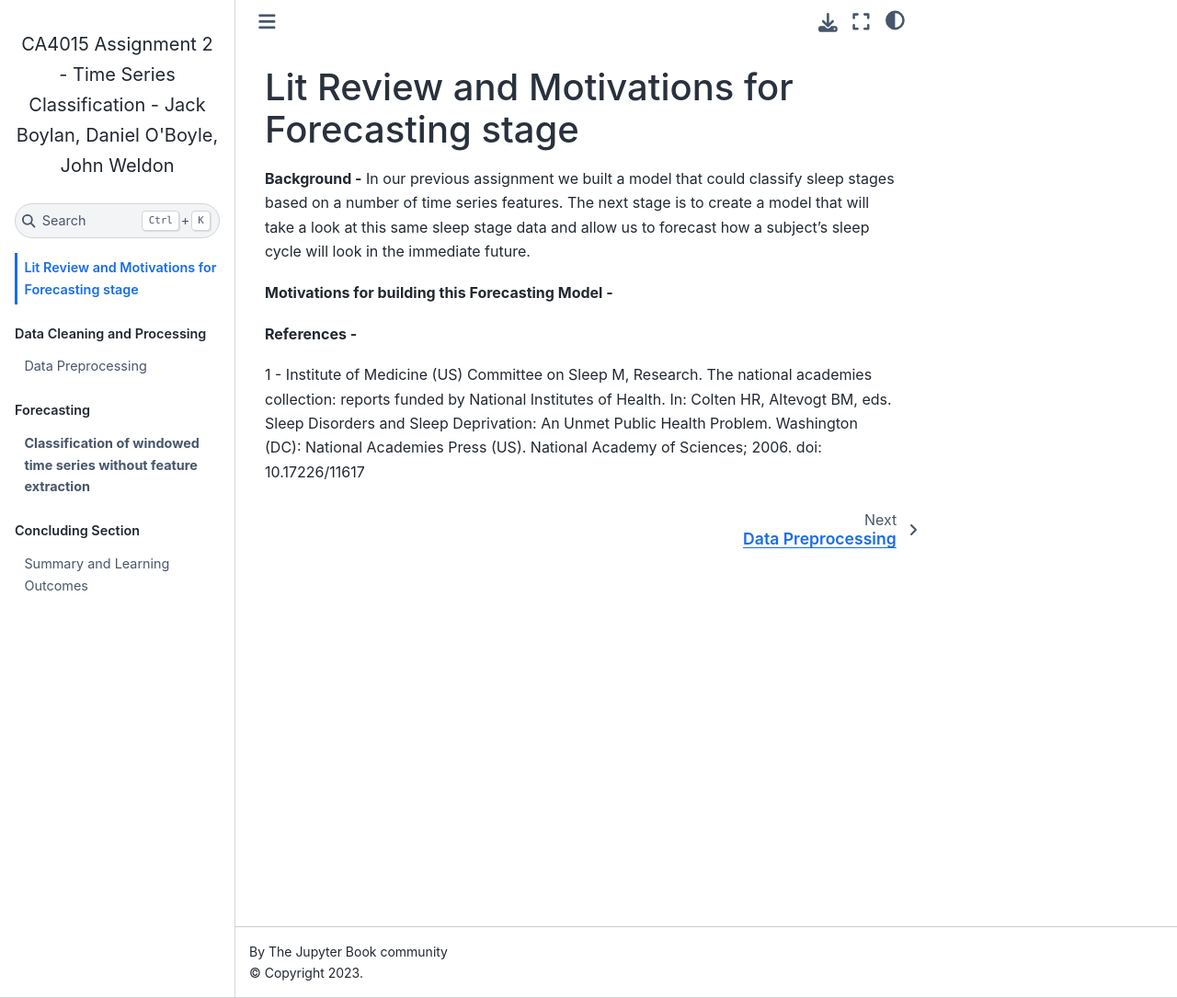
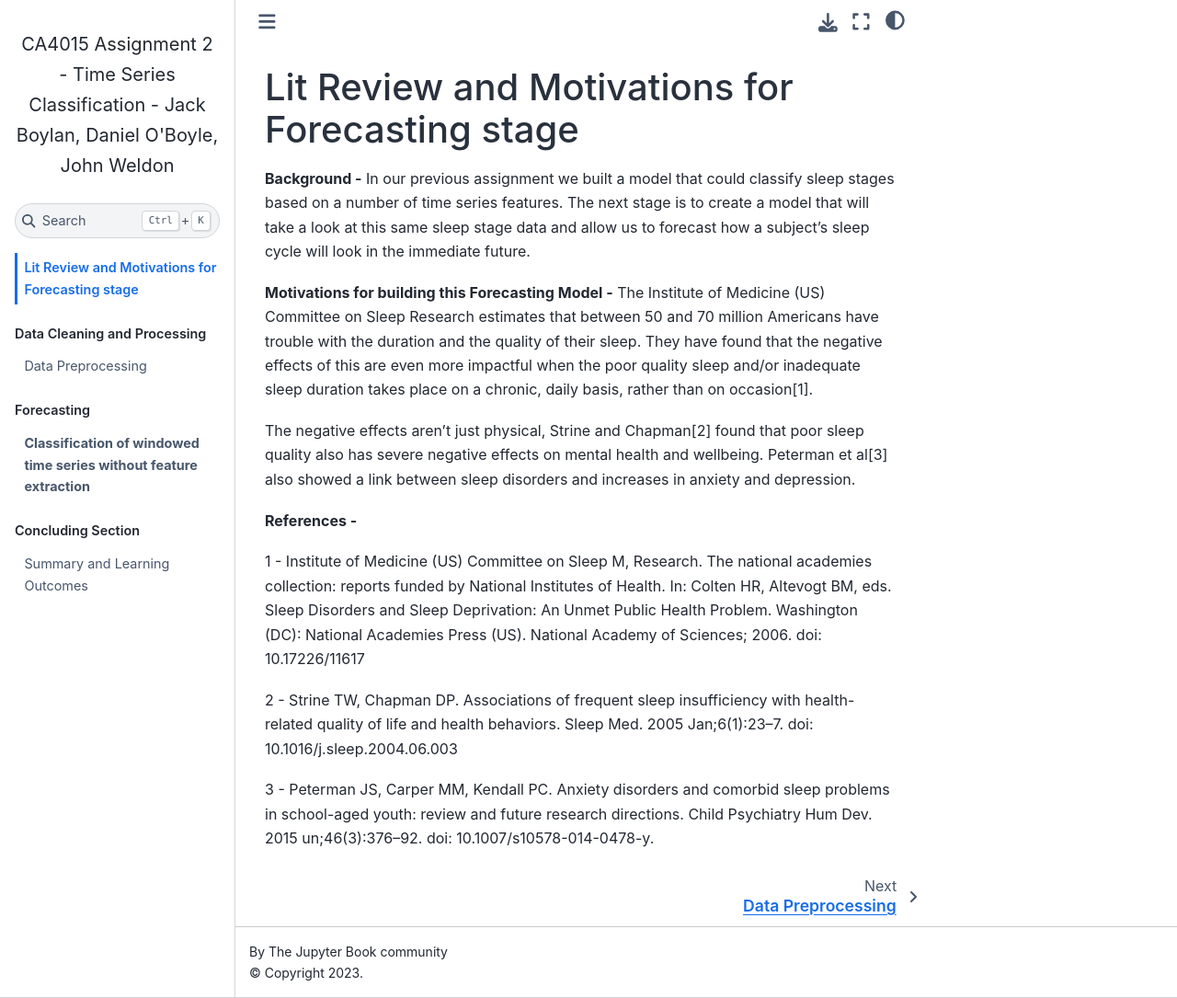
Before and after one commit to weldonj/CA4015_Assignment_3, a Jupyter Book: the page built from Intro_and_Desc_of_Data.md, in a window 1280 px wide and 1085 px high. Shown: the whole window at 92% size. Built offline with Jupyter Book 1.0.4 settings and Sphinx 7.4.7 and the Sphinx Book theme 1.1.4, drawn with Linux system fonts in a browser that asks for light colours.

Commit message:
Update Intro_and_Desc_of_Data.md

```diff
--- a/Intro_and_Desc_of_Data.md
+++ b/Intro_and_Desc_of_Data.md
@@ -4,7 +4,9 @@
 In our previous assignment we built a model that could classify sleep stages based on a number of time series features. The next stage is to create a model that will take a look at this same sleep stage data and allow us to forecast how a subject's sleep cycle will look in the immediate future.
 
 **Motivations for building this Forecasting Model -**
+The Institute of Medicine (US) Committee on Sleep Research estimates that between 50 and 70 million Americans have trouble with the duration and the quality of their sleep. They have found that the negative effects of this are even more impactful when the poor quality sleep and/or inadequate sleep duration takes place on a chronic, daily basis, rather than on occasion[1].
 
+The negative effects aren't just physical, Strine and Chapman[2] found that poor sleep quality also has severe negative effects on mental health and wellbeing. Peterman et al[3] also showed a link between sleep disorders and increases in anxiety and depression.
 
 
 **References -**
@@ -15,3 +17,11 @@ In our previous assignment we built a model that could classify sleep stages bas
     Sleep Disorders and Sleep Deprivation: An Unmet Public Health
     Problem. Washington (DC): National Academies Press (US).
     National Academy of Sciences; 2006. doi: 10.17226/11617
+
+2 - Strine TW, Chapman DP. Associations of frequent sleep insufficiency
+    with health-related quality of life and health behaviors. Sleep Med.
+    2005 Jan;6(1):23–7. doi: 10.1016/j.sleep.2004.06.003
+
+3 - Peterman JS, Carper MM, Kendall PC. Anxiety disorders and comorbid
+    sleep problems in school-aged youth: review and future research directions.
+    Child Psychiatry Hum Dev. 2015 un;46(3):376–92. doi: 10.1007/s10578-014-0478-y.
```
